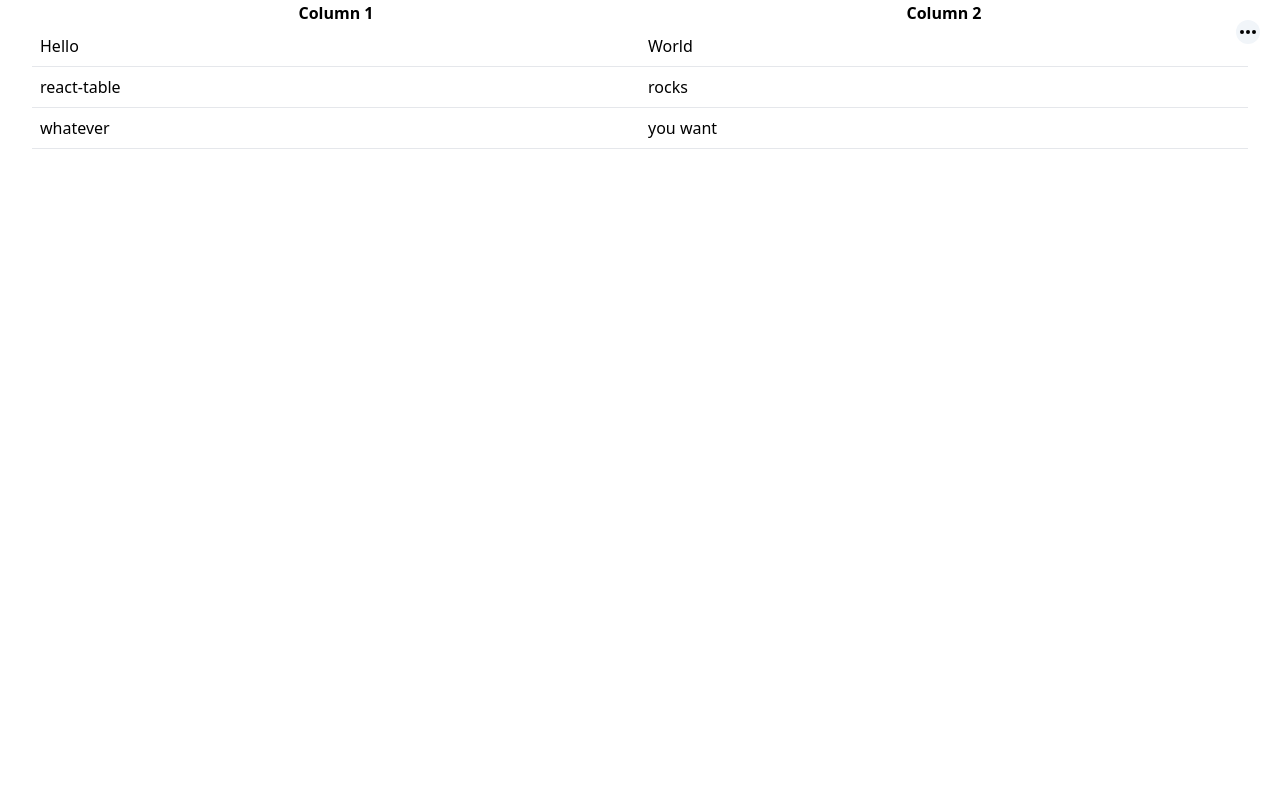
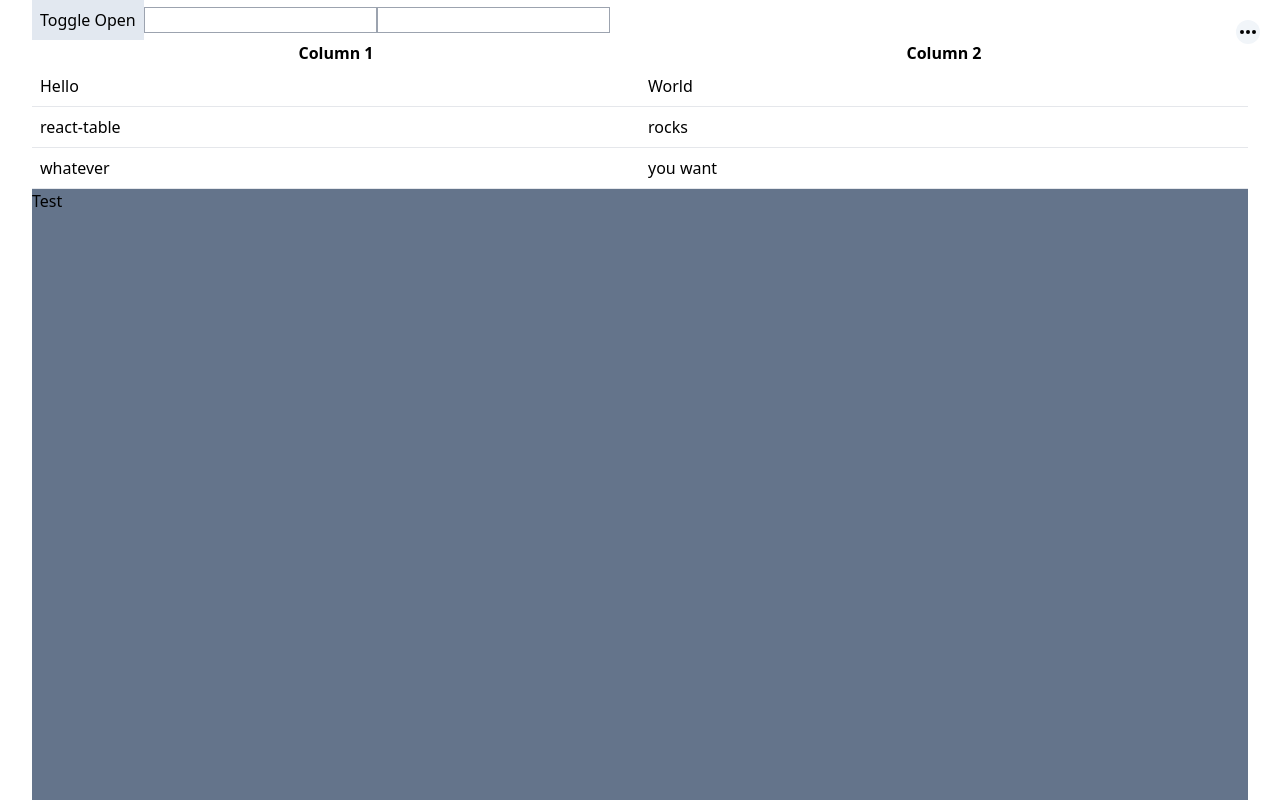
Before and after one commit to freddan88/vite-test-app, a React (Vite) app: page /react-table-test-01 in a window 1280 px wide. Shown: the top 800 px of the page. Built offline with nearby package versions, Linux system fonts and the light colour scheme.

Commit message:
Add more example-files

```diff
--- /dev/null
+++ b/src/components/FilterSection.tsx
@@ -0,0 +1,55 @@
+import React, { useEffect, useReducer, useState } from 'react';
+import filterReducer from '../utils/filterReducer';
+
+interface IProps {}
+
+const handleScroll = (e: Event) => {
+  console.log('Scrolled');
+};
+
+const FilterSection: React.FC<IProps> = (props) => {
+  const [filters, dispatchFilter] = useReducer(filterReducer, {});
+  const [open, setOpen] = useState(false);
+
+  useEffect(() => {
+    if (open) {
+      document.addEventListener('scroll', handleScroll);
+    } else {
+      document.removeEventListener('scroll', handleScroll);
+    }
+  }, [open]);
+
+  return (
+    <div>
+      <button
+        type="button"
+        className="bg-slate-200 p-2"
+        onClick={() => setOpen((prevValue) => !prevValue)}
+      >
+        Toggle Open
+      </button>
+      <input
+        type="search"
+        name="search1"
+        value={filters.search1 || ''}
+        className="border border-gray-400"
+        onChange={(e) => {
+          const { name, value } = e.target;
+          dispatchFilter({ [name]: value });
+        }}
+      />
+      <input
+        type="search"
+        name="search2"
+        value={filters.search2 || ''}
+        className="border border-gray-400"
+        onChange={(e) => {
+          const { name, value } = e.target;
+          dispatchFilter({ [name]: value });
+        }}
+      />
+    </div>
+  );
+};
+
+export default FilterSection;
--- a/src/pages/ReactTableTest01.tsx
+++ b/src/pages/ReactTableTest01.tsx
@@ -1,4 +1,6 @@
+import { useMemo } from 'react';
 import { Column, useTable } from 'react-table';
+import FilterSection from '../components/FilterSection';
 
 const data = [
   {
@@ -36,6 +38,7 @@ const ReactTableTest01: React.FC<IProps> = (props) => {
 
   return (
     <div className="px-8">
+      <FilterSection />
       <table
         {...getTableProps()}
         className="w-full table-fixed border-collapse"
@@ -74,6 +77,7 @@ const ReactTableTest01: React.FC<IProps> = (props) => {
           })}
         </tbody>
       </table>
+      <div className="h-[100vh] bg-slate-500">Test</div>
     </div>
   );
 };
--- /dev/null
+++ b/src/utils/filterReducer.ts
@@ -0,0 +1,9 @@
+interface IAction {
+  [key: string]: string;
+}
+
+function filterReducer(state: object, action: IAction) {
+  return { ...state, ...action };
+}
+
+export default filterReducer;
```
